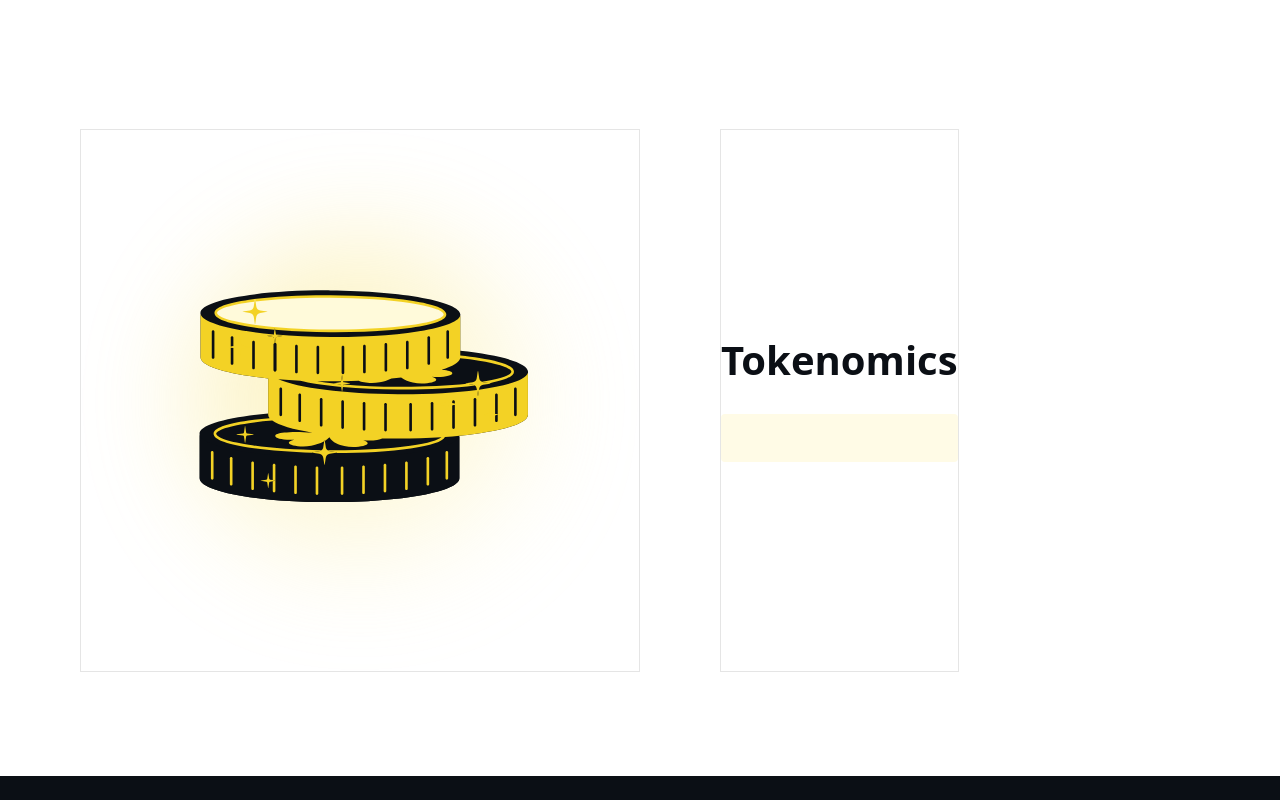
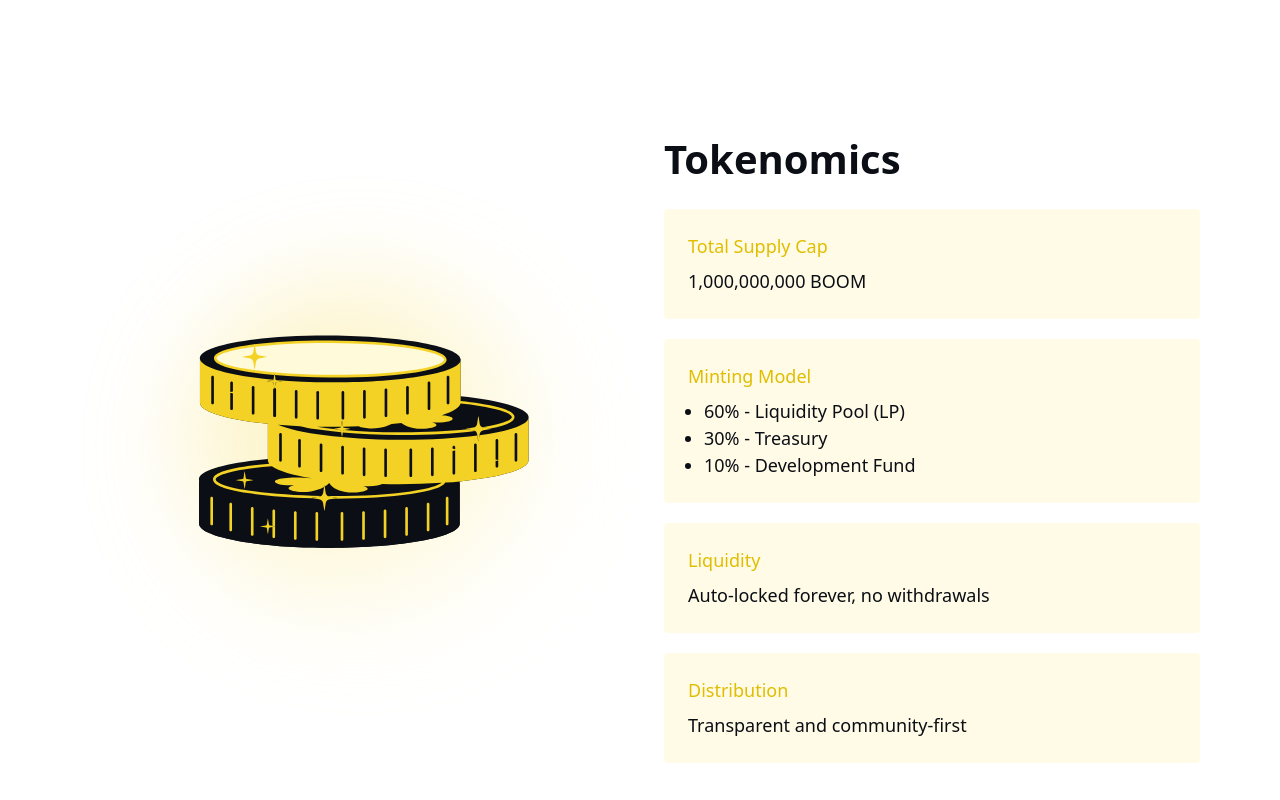
Before and after one commit to Jideotetic/boom-squad, a React (Vite) app: page / in a window 1280 px wide. Shown: the part 3480-4280 px from the top of the page. Built offline with nearby package versions, Linux system fonts and the light colour scheme.

Commit message:
Completed homepage

```diff
--- a/src/pages/HomePage.jsx
+++ b/src/pages/HomePage.jsx
@@ -173,20 +173,64 @@ function HomePage() {
 						className="bg-[#FDDA24] text-[#060708] mx-auto block"
 						variant="secondary"
 					>
-						Mint Boom
+						Mint BOOM
 					</Button>
 				</div>
 			</div>
 
 			<div className="bg-white">
-				<div className="mx-auto flex w-full max-w-[1200px] flex-col gap-6 md:flex-row px-5 py-10 pb-10 md:py-[104px] lg:gap-20 lg:px-10">
+				<div className="mx-auto flex w-full max-w-[1200px] flex-col gap-6 md:flex-row px-5 py-10 pb-10 md:py-[104px] lg:px-10">
+					<div className="md:mx-0 w-full sm:w-1/2 space-y-5 mx-auto md:flex-1 md:order-2">
+						<h2 className="text-[30px] font-bold text-[#0B0F15] md:text-[40px]">
+							Tokenomics
+						</h2>
+
+						<div className="p-6 rounded-[4px] bg-[#FFFBE6] space-y-2">
+							<div className="text-[18px] text-[#E1BD00] font-medium">
+								Total Supply Cap
+							</div>
+							<div className="text-[#0B0F15] font-medium text-[18px]">
+								1,000,000,000 BOOM
+							</div>
+						</div>
+
+						<div className="p-6 rounded-[4px] bg-[#FFFBE6] space-y-2">
+							<div className="text-[18px] text-[#E1BD00] font-medium">
+								Minting Model
+							</div>
+							<ul className="text-[#0B0F15] font-medium text-[18px] list-disc pl-4">
+								<li>60% - Liquidity Pool (LP)</li>
+								<li>30% - Treasury</li>
+								<li>10% - Development Fund</li>
+							</ul>
+						</div>
+
+						<div className="p-6 rounded-[4px] bg-[#FFFBE6] space-y-2">
+							<div className="text-[18px] text-[#E1BD00] font-medium">
+								Liquidity
+							</div>
+							<div className="text-[#0B0F15] font-medium text-[18px]">
+								Auto-locked forever, no withdrawals
+							</div>
+						</div>
+
+						<div className="p-6 rounded-[4px] bg-[#FFFBE6] space-y-2">
+							<div className="text-[18px] text-[#E1BD00] font-medium">
+								Distribution
+							</div>
+							<div className="text-[#0B0F15] font-medium text-[18px]">
+								Transparent and community-first
+							</div>
+						</div>
+					</div>
+
 					<img
-						className="mx-auto md:mx-0 h-auto w-full border sm:w-1/2 md:order-1 order-2"
+						className="mx-auto md:mx-0 h-auto w-full sm:w-1/2"
 						src="/Group 307.svg"
 						alt=""
 					/>
 
-					<div className="flex items-center lg:max-w-[520px] border md:order-2">
+					{/* <div className="flex items-center lg:max-w-[520px] border md:order-2">
 						<div className="space-y-6 text-[#393F48]">
 							<h2 className="text-[30px] font-bold text-[#0B0F15] md:text-[40px]">
 								Tokenomics
@@ -200,21 +244,8 @@ function HomePage() {
 								<div></div>
 								<div></div>
 							</div>
-
-							{/* <p className="text-[18px] font-normal md:text-[20px]">
-								BoomSquad (BOOM) is a community-driven token on Stellar Soroban
-								designed to reward participation, enhance engagement, and secure
-								long-term sustainability.
-							</p>
-
-							<p className="text-[18px] font-normal md:text-[20px]">
-								Unlike traditional tokens, BOOM integrates real-time DEX
-								pricing, auto-liquidity, burn-to-earn incentives, and community
-								voting. The result is a token economy where value grows with the
-								community and trust is locked in liquidity forever.
-							</p> */}
 						</div>
-					</div>
+					</div> */}
 				</div>
 			</div>
 		</>
```
